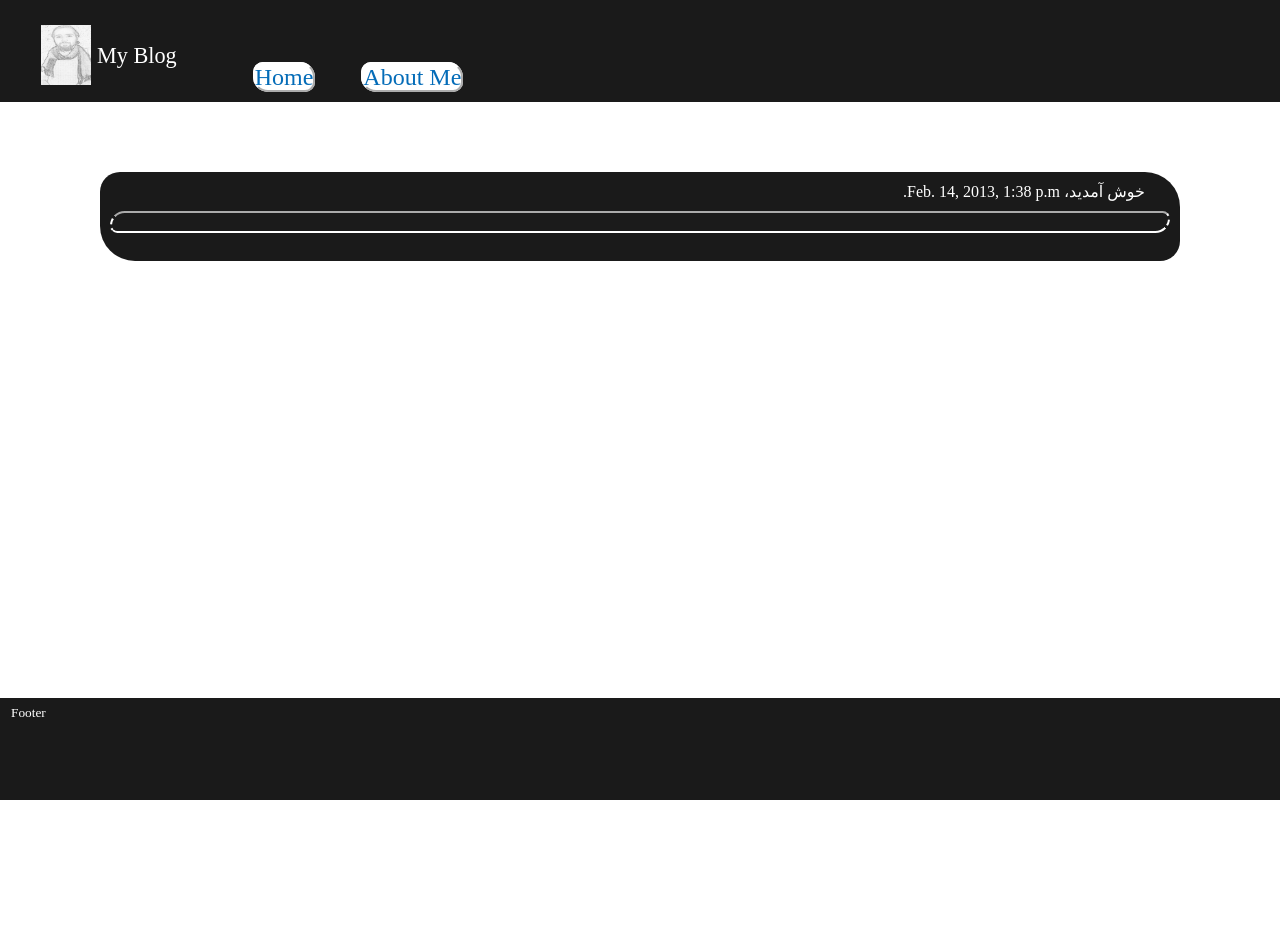
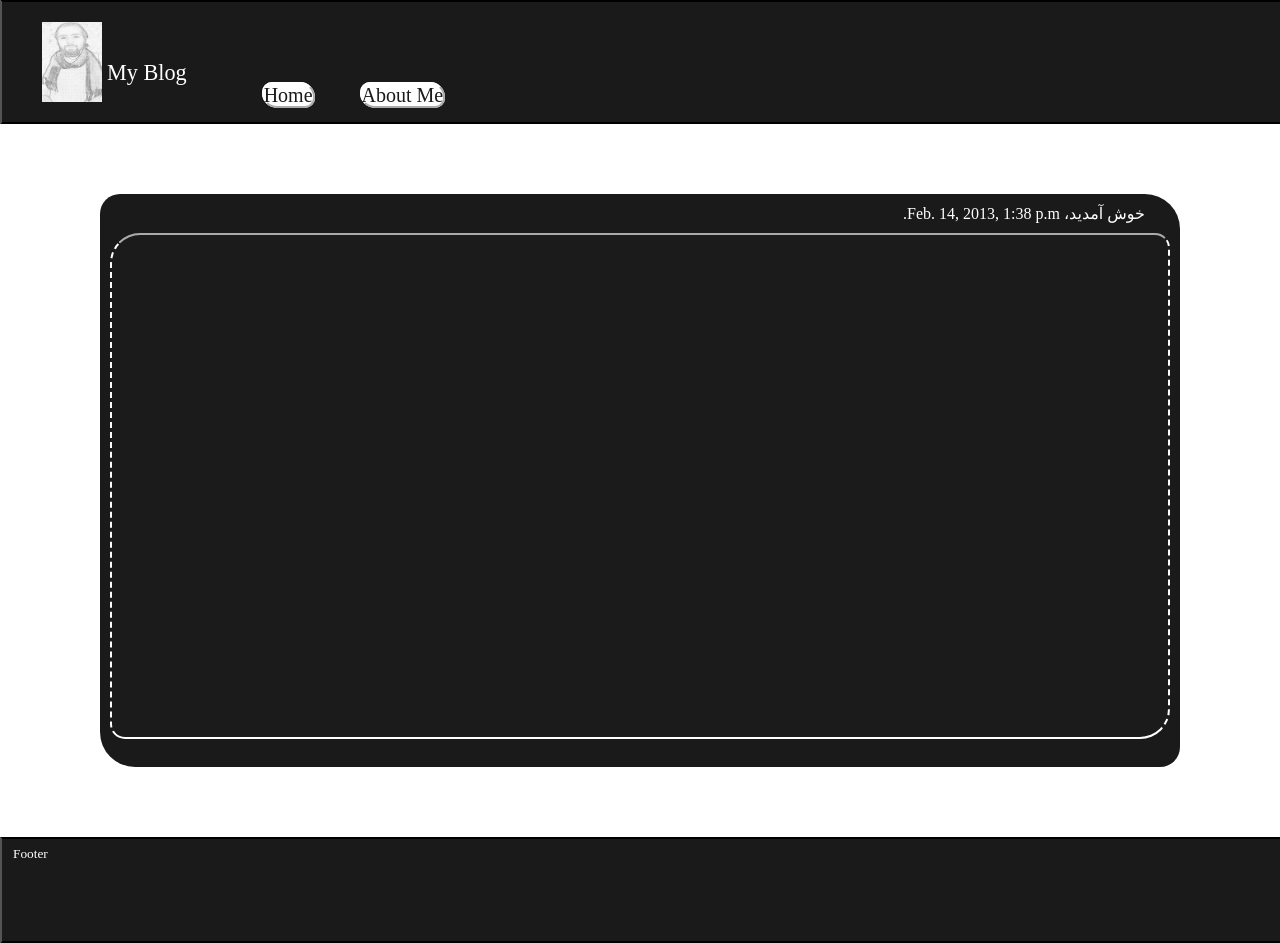
Before and after one commit to ShervinAra/MyBlog, a Django app: page / in a window 1280 px wide. Before the commit the page ends 800 px from the top, so only its background shows below. Run offline with Django 3.2, Linux system fonts and the light colour scheme.

Commit message:
footer problem solved

```diff
--- a/statics/css/style.css
+++ b/statics/css/style.css
@@ -1,10 +1,10 @@
 body{padding:0px; margin:0px; background-color:#ffffff font-family:SteveHand;}
-#top_header{background-color:#1A1A1A; position:relative; margin:0px; height:100px; color:#ffffff; font-size:24px; text-indent:0px; padding:1px; width:100%;}
-#top_header a{text-decoration:none; color:#ffffff; border-radius:10px 15px 10px 15px; border-style:outset; border-color:#ffffff; border-width:2px; background-color:#ffffff; color:#046CB8; text-align:center;}
+#top_header{background-color:#1A1A1A; position:relative; margin:0px; height:120px; font-size:20px; text-indent:0px; padding:0px; width:100%; border-style:solid outset; top:0px; border-color:#000000; border-width:2px; margin-left:auto; margin-right:auto;}
+#top_header a{text-decoration:none; color:#ffffff; border-radius:10px 15px 10px 15px; border-style:outset; border-color:#ffffff; border-width:2px; background-color:#ffffff; color:#1a1a1a; text-align:center;}
 #top_header li{list-style-type:disk; list-style-position:outside; display:inline; margin:20px;}
 #top_header span{color:#ffffff; font-size:32px; padding-right:50px; text-align:left;}
 #main{height:100%; padding:0px; margin:70px; margin-left:100px; margin-right:100px; background-color:#1A1A1A; background-repeat:repeat; background-position:center; position: relative; height:auto; border-radius:20px 35px 20px 35px;}
 #top_content{text-indent:25px; height:100%;direction:rtl;background-repeat:repeat-x; background-color:#; margin-top:5px; border-radius:20px 35px 20px 35px; border-style:outser; border-color:#000000; padding:10px;}
 #top_content span{text-align:left; color:#ffffff; text-indent:50px;}
-#content{height:100%;direction:rtl;background-repeat:repeat-x; background-color:#1b1b1b; margin-top:10px;  border-style:inset dashed ; border-width:2px; border-color:#ffffff; padding:1px; border-radius:30px 15px 30px 15px;}
-#footer{height:100px; background-color:#1a1a1a; color:#ffffff; clear:both; margin:0px; width:100%; padding:1px; margin-top:5px; position:fixed; bottom:0px; z-index:100; border-top-style:solid outset; border-width:2px; border-color:#000000; text-indent:10px;}
+#content{height:100%;direction:rtl;background-repeat:repeat-x; background-color:#1b1b1b; color:#ffffff; margin-top:10px;  border-style:inset dashed ; border-width:2px; border-color:#ffffff; padding:1px; border-radius:30px 15px 30px 15px; min-height:500px;}
+#footer{height:100px; background-color:#1a1a1a; color:#ffffff; clear:both; margin:0px; width:100%; padding:1px; margin-top:5px; bottom:0px; position:relative; border-style:solid outset; border-width:2px; border-color:#000000; text-indent:10px; margin-left:auto; margin-right:auto; margin-top:auto;}
--- a/templates/index.html
+++ b/templates/index.html
@@ -4,7 +4,7 @@
 {%block main%}
 	<div id="top_header">
 		<ul>
-			<img src="/statics/pictures/shervin.jpg" height="60" width="50">
+			<img src="/statics/pictures/shervin.jpg" height="80" width="60">
 			<span><sup><sup>My Blog</sup></sup></span>
 			<li><a href="">Home</a></li>
 			<li><a href="">About Me</a></li>
```
